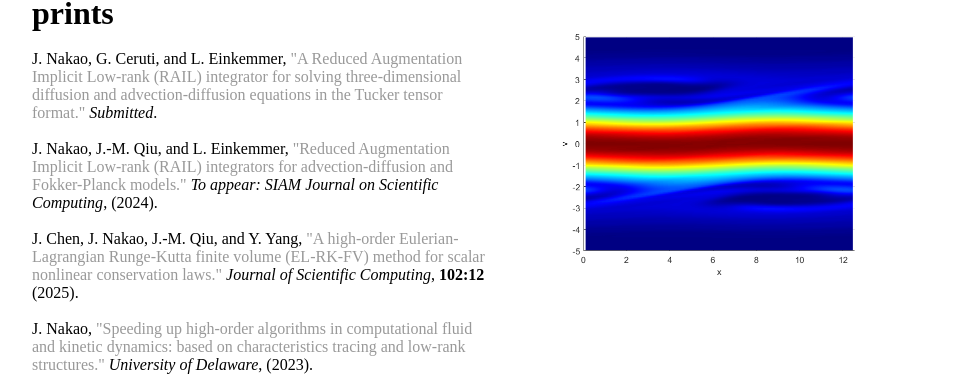
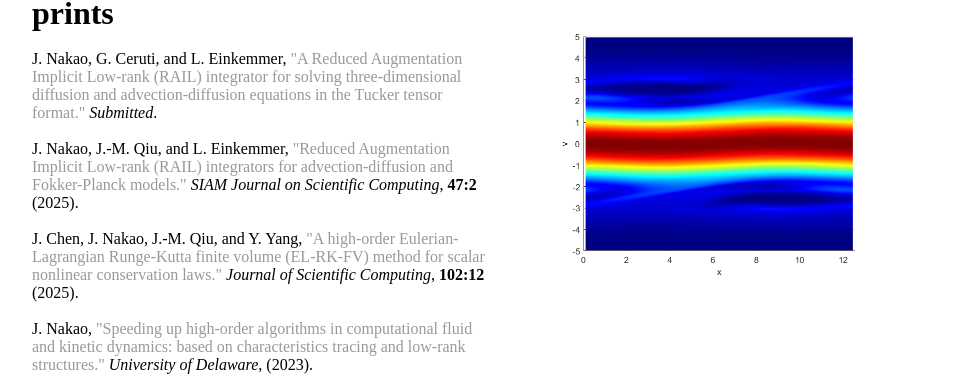
Before and after one commit to jhknakao/jhknakao.github.io, a Jekyll site: the page built from research.html, in a window 1280 px wide. Shown: the part 562-938 px from the top of the page, without its empty margins (160-1119 px from the left). Built offline with Jekyll 4.4.1, drawn with Linux system fonts in a browser that asks for light colours.

Commit message:
Update research.html

```diff
--- a/research.html
+++ b/research.html
@@ -24,7 +24,7 @@ title: My Research
 	J. Nakao, G. Ceruti, and L. Einkemmer, <a href="https://arxiv.org/pdf/2503.04932">"A Reduced Augmentation Implicit Low-rank (RAIL) integrator for solving three-dimensional diffusion and advection-diffusion equations in the Tucker tensor format."</a> <i>Submitted</i>.
 	<br>
 	<br>
-	J. Nakao, J.-M. Qiu, and L. Einkemmer, <a href="https://arxiv.org/pdf/2311.15143.pdf">"Reduced Augmentation Implicit Low-rank (RAIL) integrators for advection-diffusion and Fokker-Planck models."</a> <i>To appear: SIAM Journal on Scientific Computing</i>, (2024).
+	J. Nakao, J.-M. Qiu, and L. Einkemmer, <a href="https://arxiv.org/pdf/2311.15143.pdf">"Reduced Augmentation Implicit Low-rank (RAIL) integrators for advection-diffusion and Fokker-Planck models."</a> <i>SIAM Journal on Scientific Computing</i>, <b>47:2</b> (2025).
 	<br>
 	<br>
 	J. Chen, J. Nakao, J.-M. Qiu, and Y. Yang, <a href="https://arxiv.org/pdf/2405.09835">"A high-order Eulerian-Lagrangian Runge-Kutta finite volume (EL-RK-FV) method for scalar nonlinear conservation laws."</a> <i>Journal of Scientific Computing</i>, <b>102:12</b> (2025).
```
